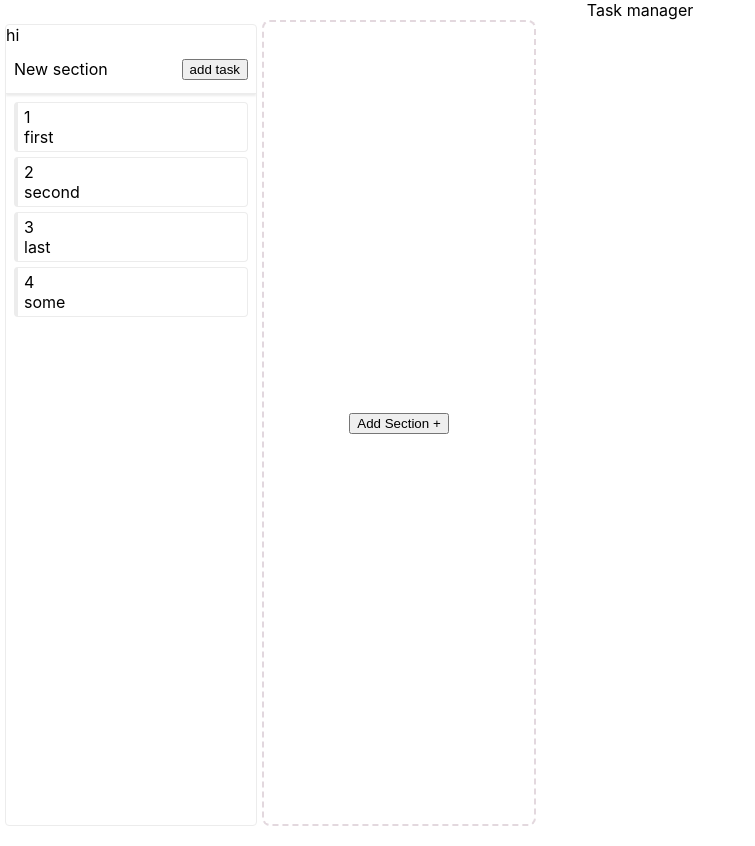
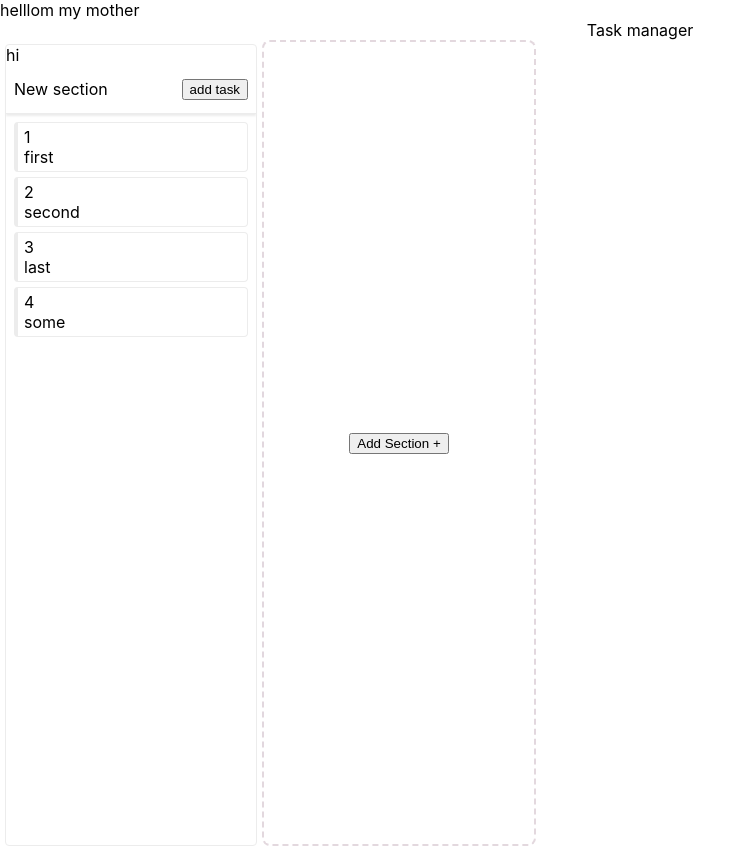
Before and after one commit to nastyakpi1995/draggable, a React (Create React App) app: page / in a window 1280 px wide. Shown: the whole page, without its empty margins (0-755 px from the left). Built offline with nearby package versions, Linux system fonts and the light colour scheme.

Commit message:
my first commit

```diff
--- a/src/App.js
+++ b/src/App.js
@@ -1,10 +1,11 @@
 import TasksManager from "./pages/TasksManager";
-import {DropDownContext} from "./context/DropDown";
+import { DropDownContext } from "./context/DropDown";
 
 
 function App() {
     return (
         <DropDownContext>
+            <div>helllom my mother</div>
             <TasksManager />
         </DropDownContext>
   );
```
Also changed, not shown: 1 other file (tests, documents, lock files or other folders).
